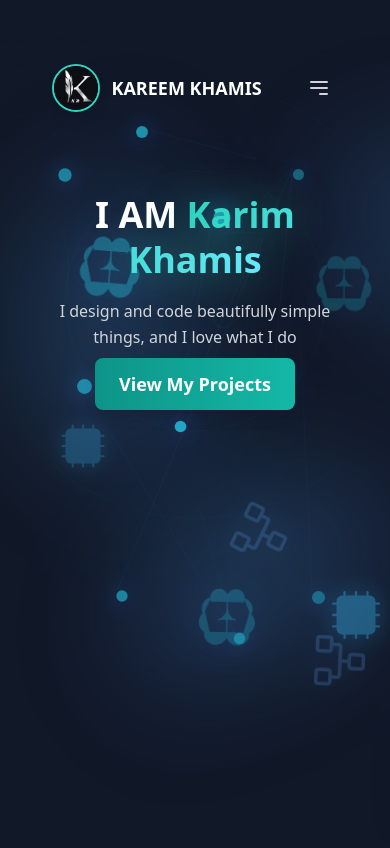
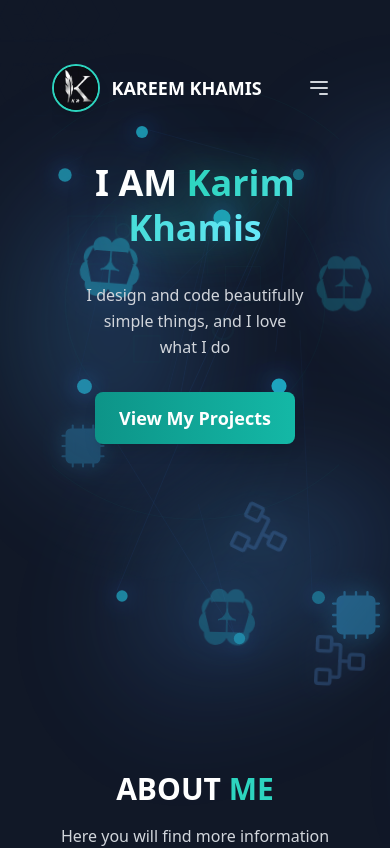
Before and after one commit to karim-99-99/My-Portofolio, a React (Vite) app: page / in a window 390 px wide. Shown: the top 848 px of the page. Built offline with nearby package versions, Linux system fonts and the light colour scheme.

Commit message:
second commit

```diff
--- a/src/companent/About.jsx
+++ b/src/companent/About.jsx
@@ -22,7 +22,7 @@ function About() {
   const [rightRef, rightVisible] = useScrollAnimation({ threshold: 0.2 });
 
   return (
-    <div className="text-white min-h-screen pt-0 pb-6 sm:pt-4 sm:pb-10 md:pt-6 md:pb-12 lg:pt-12 lg:pb-20 w-full">
+    <div className="text-white min-h-screen pt-0 pb-6 sm:pt-0 sm:pb-10 md:pt-6 md:pb-12 lg:pt-12 lg:pb-20 w-full">
       <div className="w-full">
         {/* Header Section */}
         <div
--- a/src/companent/Home.jsx
+++ b/src/companent/Home.jsx
@@ -36,7 +36,7 @@ const Home = () => {
   }, [isOpen]);
 
   return (
-    <div className="min-h-screen text-white relative overflow-hidden">
+    <div className="min-h-[87.5vh] sm:min-h-screen h-full text-white relative overflow-hidden">
       <div className="relative z-10 justify-center w-full">
         {/* Navigation Bar */}
         <nav className="flex justify-between items-center py-4 sm:py-6 mt-4 sm:mt-5">
@@ -223,7 +223,7 @@ const Home = () => {
         </div>
 
         {/* Main Content */}
-        <div className="mt-16 sm:mt-24 lg:mt-32 w-full relative">
+        <div className="mt-8 sm:mt-16 md:mt-24 lg:mt-32 w-full relative px-4 sm:px-6 md:px-8">
           {/* Animated Concentric Circles Background */}
           <div className="absolute top-1/2 left-1/2 -translate-x-1/2 -translate-y-1/2 pointer-events-none opacity-30">
             <div className="absolute top-1/2 left-1/2 -translate-x-1/2 -translate-y-1/2 w-64 h-64 border border-teal-400/40 rounded-full animate-pulse-slow"></div>
@@ -245,7 +245,7 @@ const Home = () => {
           </div>
 
           <div className="text-center relative z-10">
-            <h1 className="text-4xl sm:text-5xl md:text-6xl lg:text-7xl font-bold mb-4 sm:mb-6 leading-tight relative">
+            <h1 className="text-4xl sm:text-5xl md:text-6xl lg:text-7xl font-bold mb-8 sm:mb-6 md:mb-8 lg:mb-10 leading-tight relative">
               <span className="relative z-10">I AM{" "}</span>
               <span className="text-transparent bg-clip-text bg-gradient-to-r from-teal-400 to-cyan-300 relative z-10 drop-shadow-[0_0_20px_rgba(45,212,191,0.5)]">
                 Karim Khamis
@@ -255,10 +255,10 @@ const Home = () => {
                 Karim Khamis
               </span>
             </h1>
-            <p className="text-base sm:text-lg md:text-xl lg:text-2xl text-gray-300 mb-2 sm:mb-6 md:mb-10 lg:mb-16 leading-relaxed w-full relative z-10">
+            <p className="text-base sm:text-lg md:text-xl lg:text-2xl text-gray-300 mb-8 sm:mb-6 md:mb-10 lg:mb-16 leading-relaxed w-full relative z-10 px-4">
               I design and code beautifully simple things, and I love what I do
             </p>
-            <div className="flex justify-center relative z-10 ">
+            <div className="flex justify-center relative z-10 mb-2 sm:mb-6 md:mb-10 lg:mb-16">
               <a
                 className="inline-block border-none px-6 sm:px-8 py-3 sm:py-4 rounded-lg text-lg sm:text-xl lg:text-2xl bg-gradient-to-r from-teal-600 to-teal-500 text-white hover:from-teal-500 hover:to-teal-400 shadow-lg hover:shadow-teal-500/50 hover:shadow-[0_0_30px_rgba(45,212,191,0.6)] transform hover:scale-105 transition-all duration-300 font-semibold relative overflow-hidden group"
                 href="#project2"
```
Also changed, not shown: src/App.jsx (line endings or trailing spaces), src/companent/BackgroundVideo.jsx (line endings or trailing spaces), src/hooks/useScrollAnimation.js (line endings or trailing spaces).
